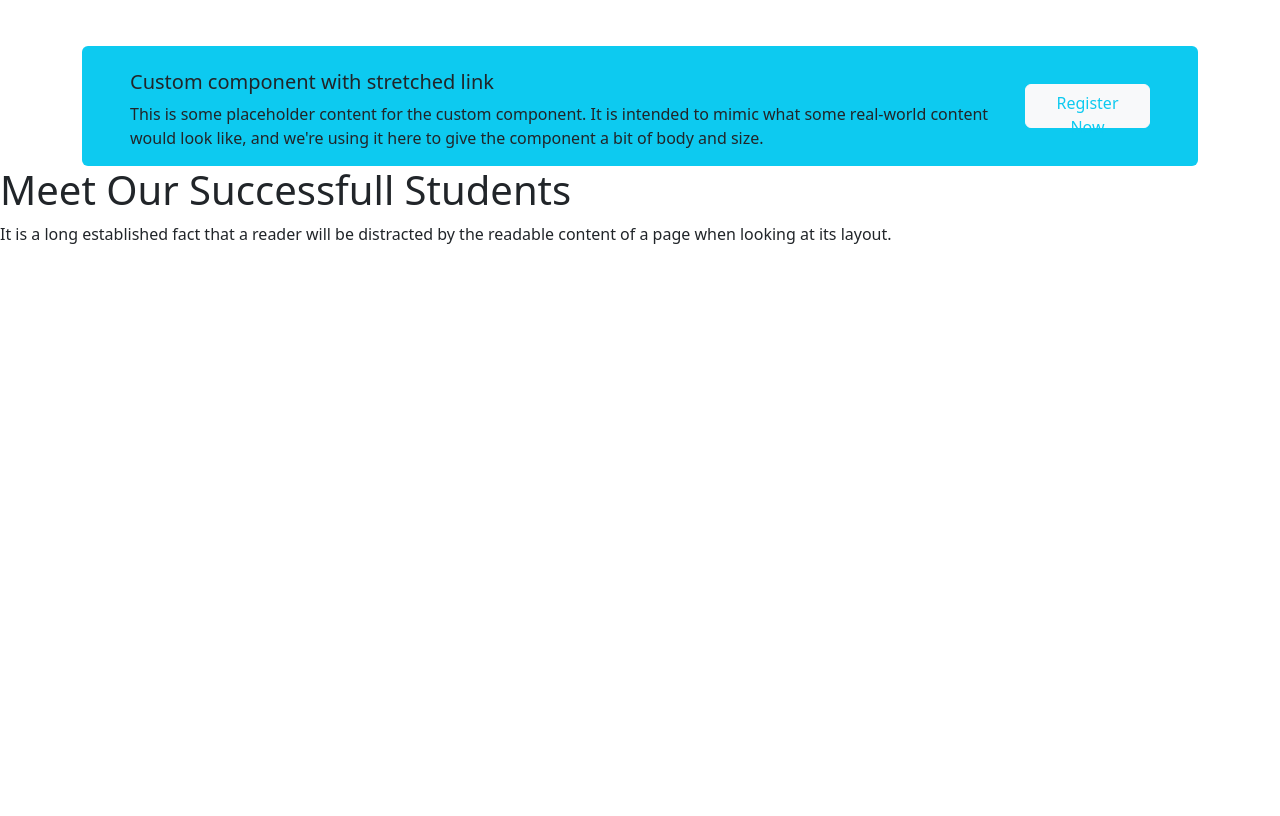
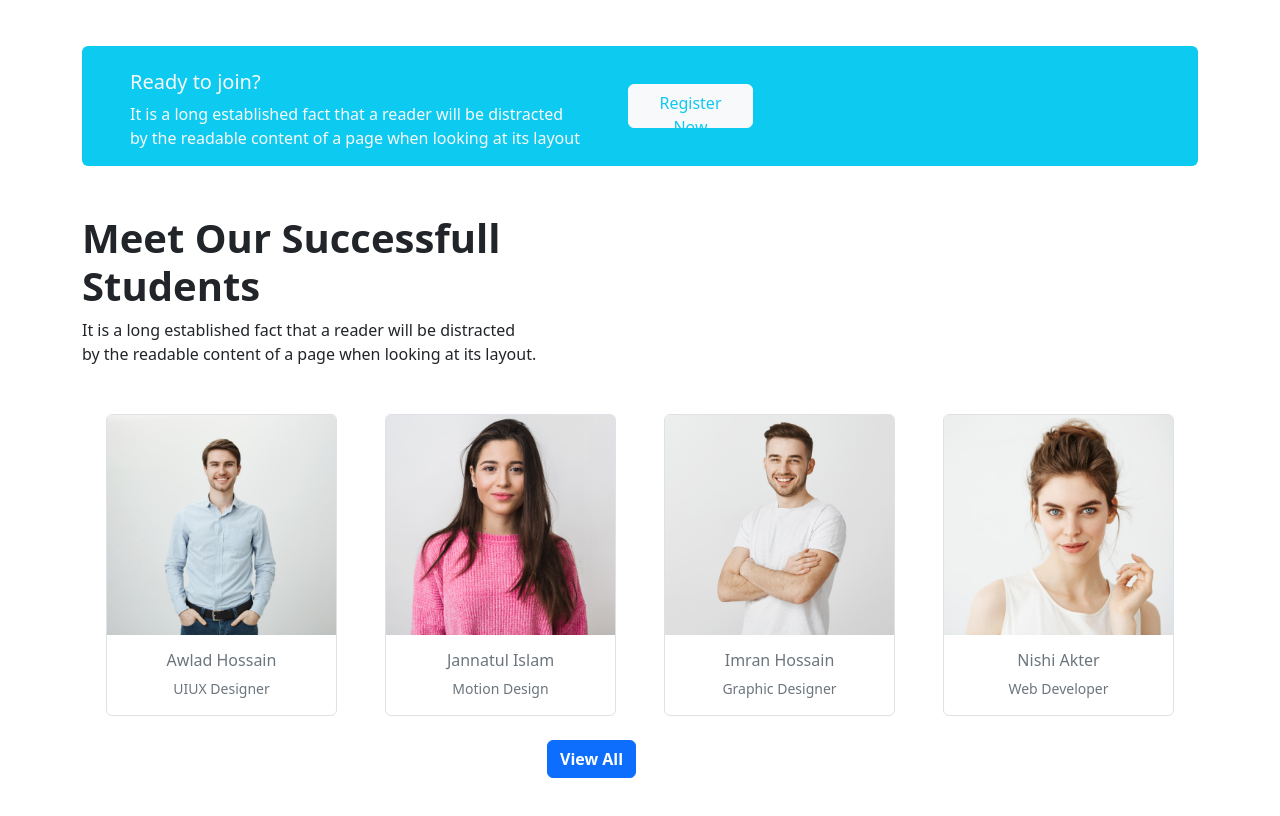
Before and after one commit to Anando3/Edteach-website-0, a plain HTML site: page index.html in a window 1280 px wide. Shown: the part 2277-3093 px from the top of the page. Before the commit the page ends 2539 px from the top, so only its background shows below. Drawn offline with nearby package versions, Linux system fonts and the light colour scheme.

Commit message:
images media added

```diff
--- a/index.html
+++ b/index.html
@@ -243,30 +243,94 @@
                 </div>
             </div>
         </section>
-
+        <!-- join sectio start -->
         <section class="container mt-5">
             <div class="d-flex align-items-center bg-info rounded-2 ">
-                <div class="ps-5 pt-4">
-                    <h5 class="mt-0">Custom component with stretched link</h5>
-                    <p>This is some placeholder content for the custom component. It is intended to mimic what some
-                        real-world content would look like, and we're using it here to give the component a bit of body
-                        and size.</p>
+                <div class="ps-5 pt-4 text-light">
+                    <h5 class="mt-0">Ready to join?</h5>
+                    <p>It is a long established fact that a reader will be distracted <br> by the readable content of a
+                        page
+                        when looking at its layout</p>
                 </div>
-                <div class="pe-5">
-                    <button style="width: 125px; height: 44px;" class="btn btn-light text-info " type="button">Register
+                <div class="ps-5">
+                    <button style="width: 125px; height: 44px;" class="btn btn-light text-info" type="button">Register
                         Now</button>
                 </div>
 
             </div>
         </section>
+        <!-- join sectio end -->
 
-        <section>
-            <h1>Meet Our Successfull Students</h1>
-            <p>It is a long established fact that a reader will be distracted by the
+        <!-- success studens sectio start -->
+
+        <section class="container mt-5">
+            <h1 class="fw-bold">Meet Our Successfull <br> Students</h1>
+            <p>It is a long established fact that a reader will be distracted <br> by the
                 readable content of a page when looking at its layout.</p>
         </section>
+        <!-- success studens sectio end -->
 
+        <!-- images media start-->
+        <section class="container mt-5">
+            <div class="container px-4 text-center">
+                <div class="row gx-5">
+                    <div class="col-3 lg-4 md-3 sm-12">
+                        <div class="border img-fluid rounded">
+                            <img style="width: 100%;" src="images/student/student-1.png" alt="">
+                            <div class="pt-3">
+                                <small class="text-muted">
+                                    <h6>Awlad Hossain</h6>
+                                    <p>UIUX Designer</p>
+                                </small>
+                            </div>
+                        </div>
+                    </div>
+                    <div class="col-3 lg-4 md-3 sm-12">
+                        <div class="border img-fluid rounded">
+                            <img style="width: 100%;" src="images/student/student-2.png" alt="">
+                            <div class="pt-3">
+                                <small class="text-muted">
+                                    <h6>Jannatul Islam</h6>
+                                    <p>Motion Design</p>
+                                </small>
+                            </div>
+                        </div>
+                    </div>
+                    <div class="col-3 lg-4 md-3 sm-12">
+                        <div class="border img-fluid rounded">
+                            <img style="width: 100%;" src="images/student/student-3.png" alt="">
+                            <div class="pt-3">
+                                <small class="text-muted">
+                                    <h6>Imran Hossain</h6>
+                                    <p>Graphic Designer</p>
+                                </small>
+                            </div>
+                        </div>
+                    </div>
+                    <div class="col-3 lg-4 md-3 sm-12">
+                        <div class="border img-fluid rounded">
+                            <img style="width: 100%;" src="images/student/student-4.png" alt="">
+                            <div class="pt-3">
+                                <small class="text-muted">
+                                    <h6>Nishi Akter</h6>
+                                    <p>Web Developer</p>
+                                </small>
+                            </div>
+                        </div>
+                    </div>
+                </div>
+            </div>
 
+            <div class="col-2 mx-auto pt-4">
+                <button class="btn btn-primary fw-bold" type="button">View All</button>
+            </div>
+
+        </section>
+        <!-- images media end-->
+
+        <br>
+        <br>
+        <br>
 
     </main>
 
```
